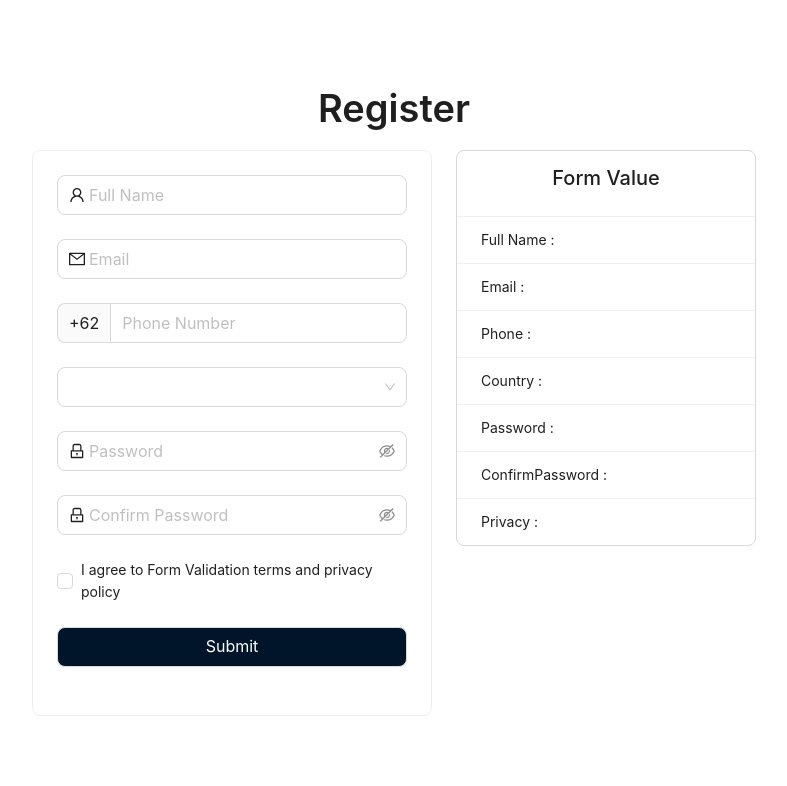
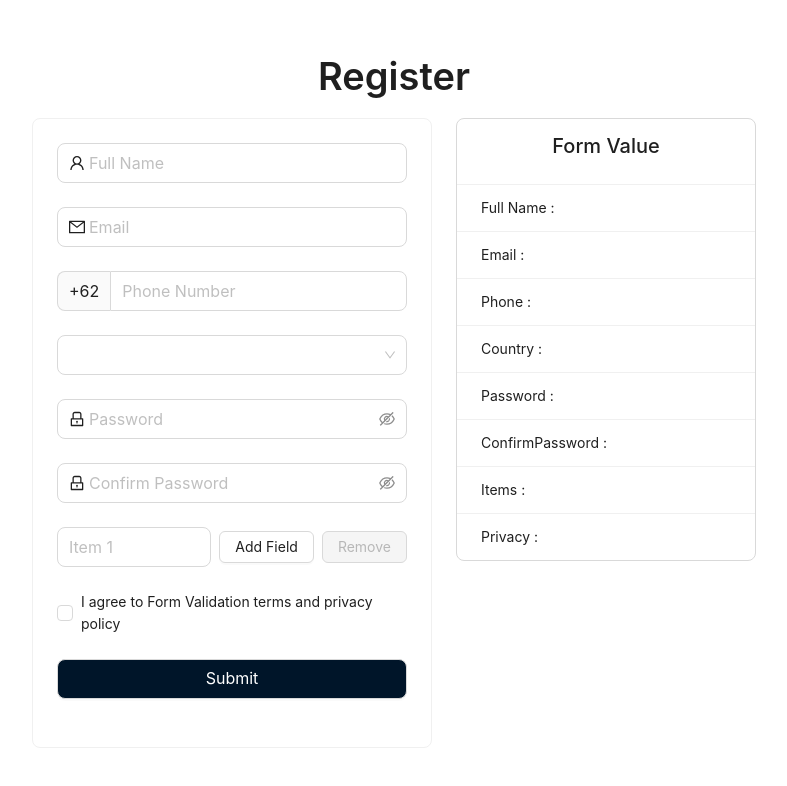
Before and after one commit to rolandowebdev/form-validation-antd, a React (Vite) app: page / in a window 1280 px wide. Shown: the top 786 px of the page, without its empty margins (246-1033 px from the left). Built offline with nearby package versions, Linux system fonts and the light colour scheme.

Commit message:
feat: create dynamic form item

```diff
--- a/src/components/Checkbox/Checkbox.tsx
+++ b/src/components/Checkbox/Checkbox.tsx
@@ -11,6 +11,7 @@ export const Checkbox = ({ name, text }: CheckboxProps) => {
 		control,
 		formState: { errors },
 	} = useFormContext()
+
 	return (
 		<Controller
 			name={name}
@@ -19,9 +20,7 @@ export const Checkbox = ({ name, text }: CheckboxProps) => {
 				<Form.Item
 					help={errors[name] ? errors[name]?.message?.toString() : null}
 					validateStatus={errors[name] ? 'error' : ''}>
-					<CheckboxAntd {...field} checked={false}>
-						{text}
-					</CheckboxAntd>
+					<CheckboxAntd {...field}>{text}</CheckboxAntd>
 				</Form.Item>
 			)}
 		/>
--- /dev/null
+++ b/src/components/Input/DynamicInput.tsx
@@ -0,0 +1,46 @@
+import { Form, Input, Button, Space } from 'antd'
+import { useFieldArray, useFormContext, Controller } from 'react-hook-form'
+
+type DynamicInputProps = {
+	name: string
+	size?: 'large' | 'middle' | 'small'
+}
+
+export const DynamicInput = ({ name, size = 'large' }: DynamicInputProps) => {
+	const { control } = useFormContext()
+	const { fields, append, remove } = useFieldArray({
+		name: name,
+		control,
+	})
+
+	return (
+		<Space direction='vertical' size={0}>
+			{fields.map((field, index) => (
+				<Space key={field.id}>
+					<Form.Item>
+						<Space>
+							<Controller
+								control={control}
+								name={`items[${index}].name`}
+								render={({ field }) => (
+									<Input
+										{...field}
+										size={size}
+										placeholder={`Item ${index + 1}`}
+									/>
+								)}
+							/>
+							<Button onClick={() => append({})}>Add Field</Button>
+							<Button
+								size='middle'
+								onClick={() => remove(index)}
+								disabled={index < 1 ? true : false}>
+								Remove
+							</Button>
+						</Space>
+					</Form.Item>
+				</Space>
+			))}
+		</Space>
+	)
+}
--- a/src/components/Input/index.ts
+++ b/src/components/Input/index.ts
@@ -1,3 +1,4 @@
 export * from './InputText'
 export * from './InputNumber'
 export * from './InputPassword'
+export * from './DynamicInput'
--- a/src/pages/Form.tsx
+++ b/src/pages/Form.tsx
@@ -21,6 +21,7 @@ import {
 	Select,
 	InputPassword,
 	Checkbox,
+	DynamicInput,
 } from '../components'
 import { countries } from '../data'
 
@@ -30,7 +31,7 @@ export const FormUser = () => {
 		token: { colorBgContainer },
 	} = theme.useToken()
 
-	const methods = useForm({
+	const methods = useForm<User>({
 		defaultValues: {
 			fullName: '',
 			email: '',
@@ -38,6 +39,7 @@ export const FormUser = () => {
 			mobile: '',
 			password: '',
 			confirmPassword: '',
+			items: [{ id: '', name: '' }],
 			privacy: false,
 		},
 		resolver: yupResolver(schema),
@@ -56,13 +58,14 @@ export const FormUser = () => {
 		`Password : ${data?.password?.toString() ?? ''}` || 'Password :',
 		`ConfirmPassword : ${data?.confirmPassword?.toString() ?? ''}` ||
 			'Confirm Password :',
+		`Items : ${data?.items.map((item) => item.name) ?? ''}` || 'Items :',
 		`Privacy : ${data?.privacy?.toString() ?? ''}` || 'Privacy :',
 	]
 
 	return (
 		<Layout
 			style={{
-				height: '100vh',
+				minHeight: '100vh',
 				display: 'flex',
 				justifyContent: 'center',
 				alignItems: 'center',
@@ -112,12 +115,14 @@ export const FormUser = () => {
 									placeholder='Confirm Password'
 								/>
 
+								<DynamicInput name='items' />
+
 								<Checkbox
 									name='privacy'
 									text='I agree to Form Validation terms and privacy policy'
 								/>
 
-								<Form.Item style={{ textAlign: 'center', marginTop: '24px' }}>
+								<Form.Item style={{ textAlign: 'center' }}>
 									<Button
 										style={{
 											width: '100%',
--- a/src/types/User.ts
+++ b/src/types/User.ts
@@ -1,3 +1,7 @@
+export type Items = {
+	items: { id: string; name: string }[]
+}
+
 export type User = {
 	fullName: string
 	email: string
@@ -5,5 +9,6 @@ export type User = {
 	mobile: string
 	password: string
 	confirmPassword: string
+	items: { id: string; name: string }[]
 	privacy: boolean
 }
--- a/src/utils/schemaForm.ts
+++ b/src/utils/schemaForm.ts
@@ -27,5 +27,5 @@ export const schema = yup.object().shape({
 		.string()
 		.required('Confirm Password is required!')
 		.oneOf([yup.ref('password'), ''], 'Confirm Password does not match!'),
-	privacy: yup.bool().oneOf([true], 'Accept Terms is required'),
+	privacy: yup.bool().oneOf([true], 'Accept Terms is required!'),
 })
```
